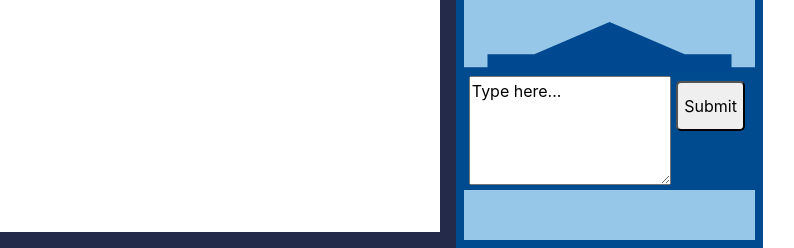
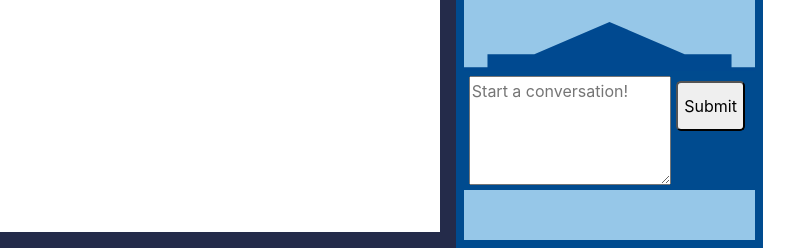
Before and after one commit to JimBoonie/LowesChatbot, a website: page interface/index.html in a window 1280 px wide. Shown: the part 1075-1323 px from the top of the page, 389-1183 px from the left. Drawn offline with nearby package versions, Linux system fonts and the light colour scheme.

Commit message:
Add placeholder message to textarea.

```diff
--- a/interface/index.html
+++ b/interface/index.html
@@ -57,7 +57,7 @@
                     </div>
                     <img class="lowes-pagoda" src="static/svg/pagoda.svg" alt="Lowe's pagoda" \>
                     <div id="chat-input-box">
-                        <textarea id="chat-input">Type here...</textarea>
+                        <textarea id="chat-input" placeholder="Start a conversation!"></textarea>
                         <button onclick="submitMessage()">Submit</button>
                     </div>
                 </div>
```
